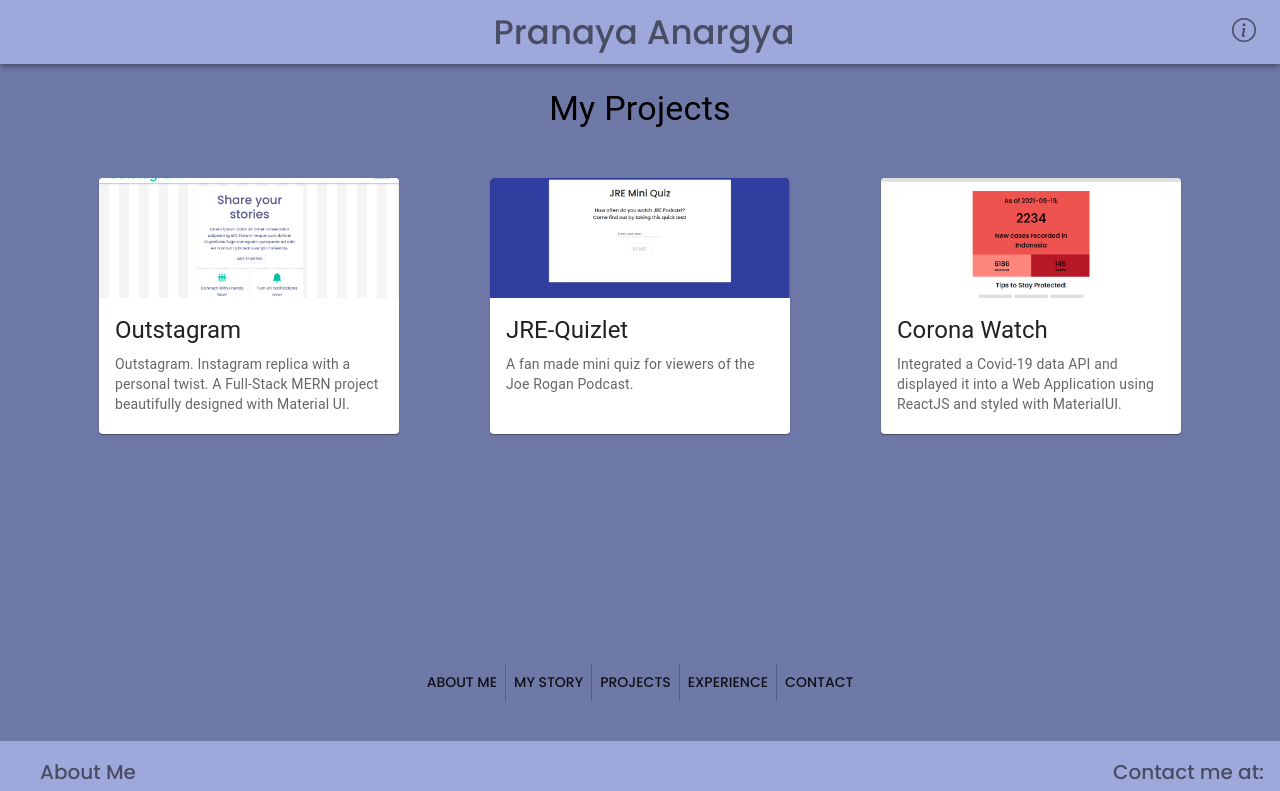
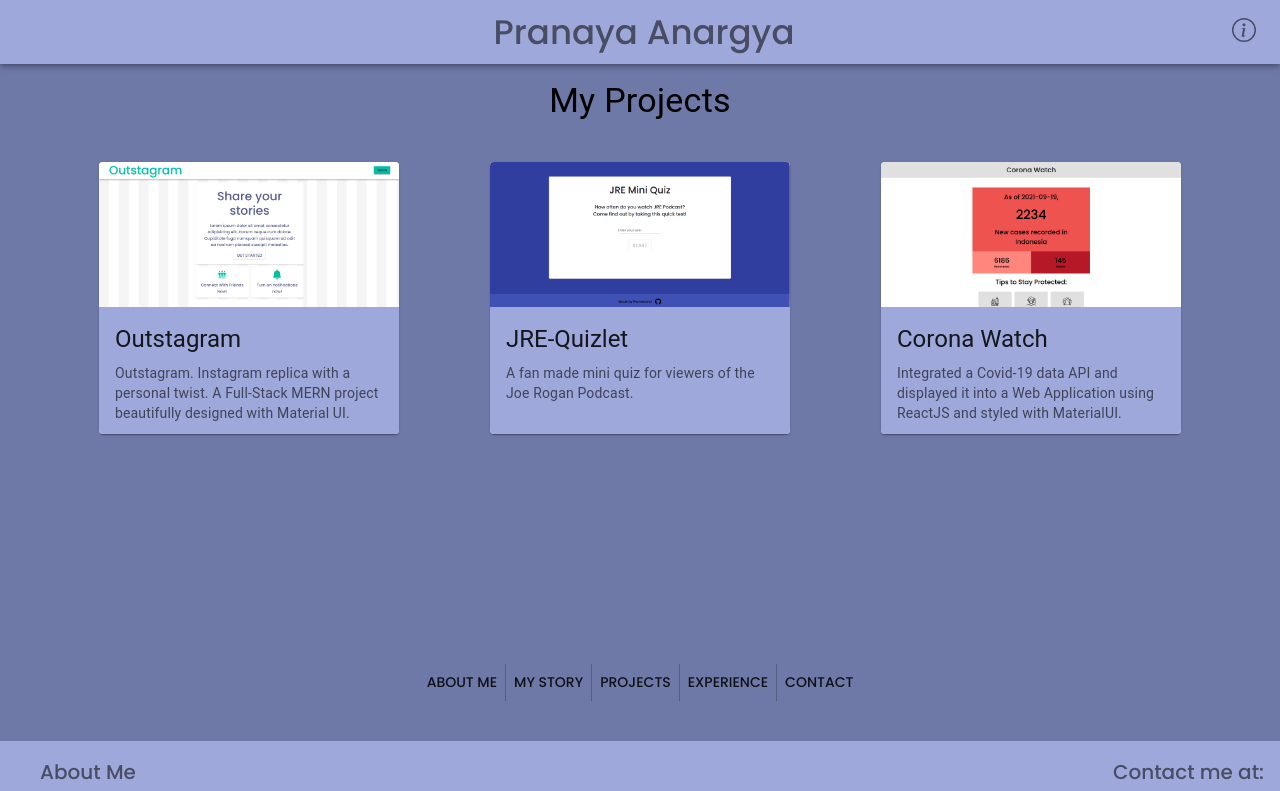
Before and after one commit to PrunesLand/developer-portfolio-2021, a React (Create React App) app: page /project in a window 1280 px wide. Shown: the top 791 px of the page. Built offline with nearby package versions, Linux system fonts and the light colour scheme.

Commit message:
finished styling projects

```diff
--- a/src/Components/Card/Card.js
+++ b/src/Components/Card/Card.js
@@ -17,11 +17,11 @@ export default function ProjectCard({ title, description, link, image }) {
                 <CardActionArea href={link} target='_blank' className={classes.container}>
                     <CardMedia
                         component="img"
-                        height="120"
+                        height="145"
                         image={image}
                         alt={title}
                     />
-                    <CardContent>
+                    <CardContent className={classes.content}>
                         <Typography gutterBottom variant="h5" className={classes.title}>
                             {title}
                         </Typography>
--- a/src/Components/Card/styles.js
+++ b/src/Components/Card/styles.js
@@ -4,16 +4,21 @@ export const styles = makeStyles((theme) => {
     return {
         root: {
             padding: theme.spacing(1),
-            fontFamily: "Poppins"
+            fontFamily: theme.typography.fontFamily
         },
         container: {
-            height: theme.spacing(32)
+            height: theme.spacing(34)
+
         },
         title: {
 
         },
         description: {
 
+        },
+        content: {
+            background: theme.palette.primary.main,
+            height: "100%"
         }
     }
 })
--- a/src/Pages/projects/styles.js
+++ b/src/Pages/projects/styles.js
@@ -3,10 +3,11 @@ import { makeStyles } from "@material-ui/core"
 export const styles = makeStyles((theme) => {
     return {
         root: {
-            height: '140vh',
+            height: '145vh',
             [theme.breakpoints.up('sm')]: {
                 height: '70vh'
             },
+            fontFamily: theme.typography.fontFamily
         },
         container: {
 
@@ -20,8 +21,12 @@ export const styles = makeStyles((theme) => {
             },
         },
         title: {
-            padding: theme.spacing(3),
-            // color: '#999'
+            fontSize: theme.typography.h5.fontSize,
+            padding: theme.spacing(2),
+            fontFamily: theme.typography.fontFamily,
+            [theme.breakpoints.up('sm')]: {
+                fontSize: theme.typography.h4.fontSize
+            }
 
         }
     }
```
Also changed, not shown: public/mario-av.png (deleted).
